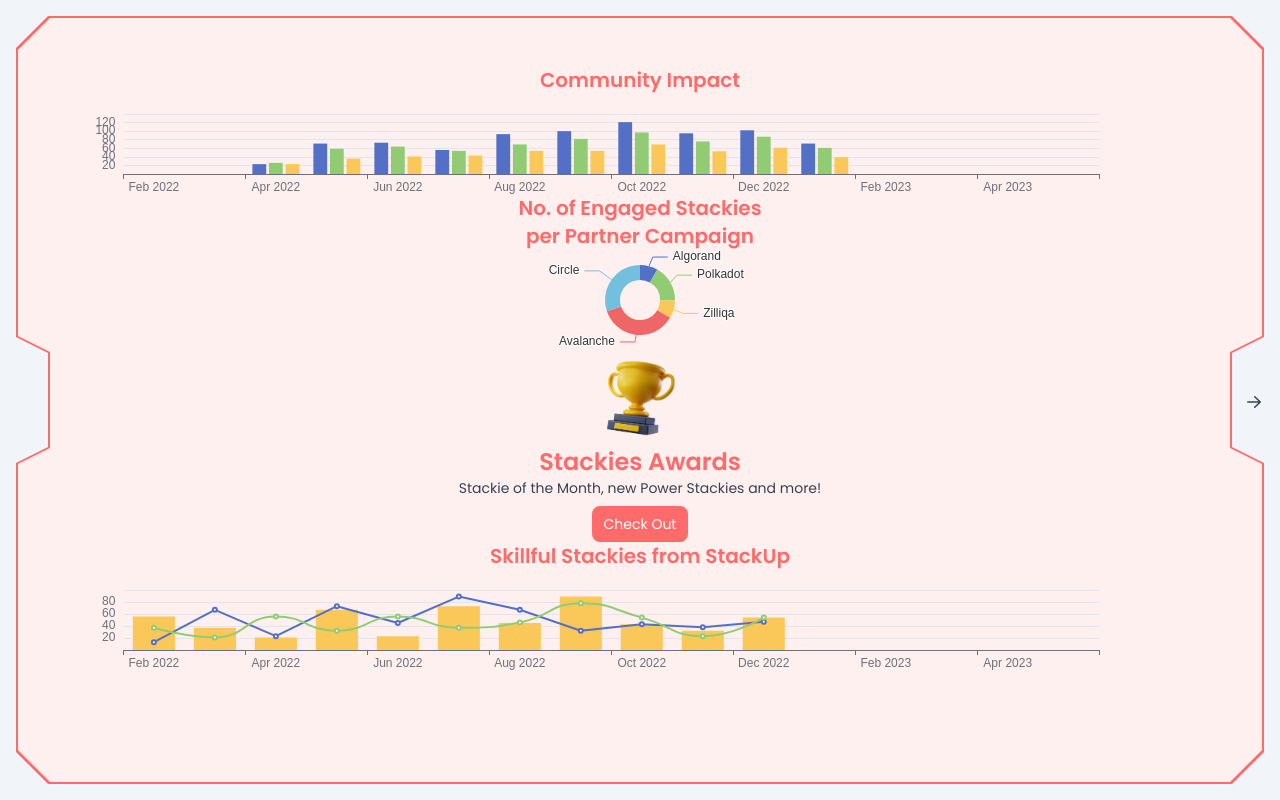
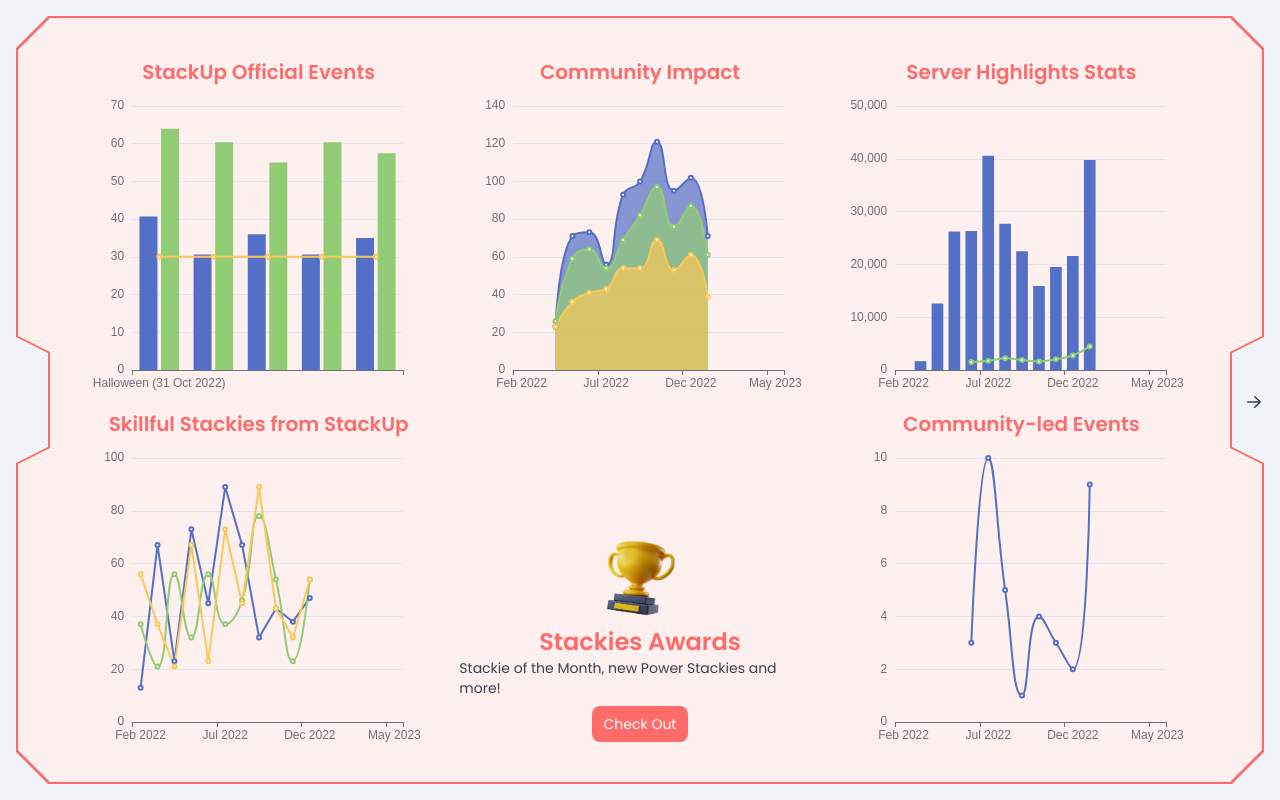
Before and after one commit to miguelbcodes/wall-of-fame, a React (Create React App) app: page / in a window 1280 px wide. Built offline with nearby package versions, Linux system fonts and the light colour scheme.

Commit message:
feat: update community page content

```diff
--- a/src/components/PageLayout.js
+++ b/src/components/PageLayout.js
@@ -1,6 +1,5 @@
 import React from "react";
 import { useState } from "react";
-import Header from "./Header";
 import CommunityPage from "../pages/CommunityPage";
 
 const tabs = [
@@ -26,8 +25,7 @@
         <>
             <div className="h-screen font-poppins p-4 relative bg-slate-100">
                 <div className="h-full w-full p-0.5 bg-stackup polygon-cyberpunk-wrapper">
-                    <div className="h-full w-full polygon-cyberpunk-frame p-12 bg-[rgb(255,240,240)]">
-                        {false && <Header tabs={tabs} currentTab={currentTab} onTabClick={handleTabClick}/>}
+                    <div className="h-full w-full polygon-cyberpunk-frame px-12 py-6 bg-[rgb(255,240,240)]">
                         {(tabs.filter(tab => `${tab.id}` === currentTab))[0].content}
                     </div>
                 </div>
--- a/src/components/charts/BarChart.js
+++ b/src/components/charts/BarChart.js
@@ -5,7 +5,8 @@
 function BarChart({ dimensions, series, dataset }) {
     const option = {
         grid: {
-          left: '5%',
+          left: '15%',
+          right: '10%',
           top: 20,
           bottom: 20
         },
--- a/src/pages/CommunityPage.js
+++ b/src/pages/CommunityPage.js
@@ -1,29 +1,38 @@
 import React from 'react';
 import ContentLayout from '../components/ContentLayout';
 import BarChart from '../components/charts/BarChart';
-import DonutChart from '../components/charts/DonutChart'
 
 export default function CommunityPage() {
     return (
         <ContentLayout>
-            <article className="flex flex-col items-center col-span-5">
-                <h2 className="text-xl font-poppins font-semibold text-stackup">Community Impact</h2>
-                <BarChart dataset={require('../data/hardStats.json')} dimensions={['month', 'stackies who have managed to buy things thanks to stackup', 'stackies who have managed to gain opportunities because of stackup', 'stackies who found support in the community']} series={[{ type: 'bar' }, { type: 'bar' }, { type: 'bar' }]} />
+            <section className="container mx-auto px-3 py-4 h-full grid grid-cols-3 grid-rows-2 gap-5">
+                 <article className="flex flex-col items-center">
+                    <h2 className="text-xl font-poppins font-semibold text-stackup">StackUp Official Events</h2>
+                    <BarChart dataset={require('../data/events.json')} dimensions={['event', 'Percentage Signedup and Attended', 'Total Attendance over Expected Attendance', 'Industry Average']} series={[{ type: 'bar' }, { type: 'bar' }, { type: 'line' }]} />
                 </article>
-            <article className="flex flex-col items-center col-span-3">
-                <h2 className="text-xl font-poppins font-semibold text-stackup text-center">No. of Engaged Stackies <br /> per Partner Campaign</h2>
-                <DonutChart dataset={require('../data/partnerCampaign.json')} name={'partner'} value={'No. of Stackies engaged with each partner campaign'} />
+                <article className="flex flex-col items-center">
+                    <h2 className="text-xl font-poppins font-semibold text-stackup text-center">Community Impact</h2>
+                    <BarChart dataset={require('../data/hardStats.json')} dimensions={['month', 'stackies who have managed to buy things thanks to stackup', 'stackies who have managed to gain opportunities because of stackup', 'stackies who found support in the community']} series={[{ type: 'line', smooth: true, areaStyle: {} }, { type: 'line', smooth: true, areaStyle: {} }, { type: 'line', smooth: true, areaStyle: {} }]} />
                 </article>
-            <article className="flex flex-col items-center col-span-3">
+                <article className="flex flex-col items-center justify-end col-start-2 row-start-2">
                     <img src={require('../assets/trophy.png')} className="h-24"/>
                     <h2 className="text-2xl font-poppins font-semibold text-stackup">Stackies Awards</h2>
                     <p className="text-sm font-poppins text-gray-700">Stackie of the Month, new Power Stackies and more!</p>
                     <a href="/" className="bg-stackup text-sm font-poppins text-white px-3 py-2 rounded-lg mt-2 hover:bg-stackup/90">Check Out</a>
                 </article>
-            <article className="flex flex-col items-center col-span-5">
+                <article className="flex flex-col items-center">
+                    <h2 className="text-xl font-poppins font-semibold text-stackup">Server Highlights Stats</h2>
+                    <BarChart dataset={require('../data/hardStats.json')} dimensions={['month', 'message volume', 'activated users']} series={[{ type: 'bar' }, { type: 'line', smooth: true },]} />
+                </article>
+                <article className="flex flex-col items-center">
                     <h2 className="text-xl font-poppins font-semibold text-stackup">Skillful Stackies from StackUp</h2>
-                <BarChart dataset={require('../data/hardStats.json')} dimensions={['month', 'stackies who did well (top 10) in hackathons and quizzes outside of StackUp', 'stackies who successfully completed 3 partner campaigns and above', 'stackies who successfully completed 5 partner campaigns and above']} series={[{ type: 'line' }, { type: 'line', smooth: true }, { type: 'bar' }]} />
+                    <BarChart dataset={require('../data/hardStats.json')} dimensions={['month', 'stackies who did well (top 10) in hackathons and quizzes outside of StackUp', 'stackies who successfully completed 3 partner campaigns and above', 'stackies who successfully completed 5 partner campaigns and above']} series={[{ type: 'line' }, { type: 'line', smooth: true }, { type: 'line' }]} />
                 </article>
+                <article className="flex flex-col items-center">
+                    <h2 className="text-xl font-poppins font-semibold text-stackup">Community-led Events</h2>
+                    <BarChart dataset={require('../data/hardStats.json')} dimensions={['month', 'community-led events held']} series={[{ type: 'line', smooth: true  }]} />
+                </article>
+            </section>
         </ContentLayout>
     )
 }
```
Lines whose indentation alone changed are shown as unchanged.
